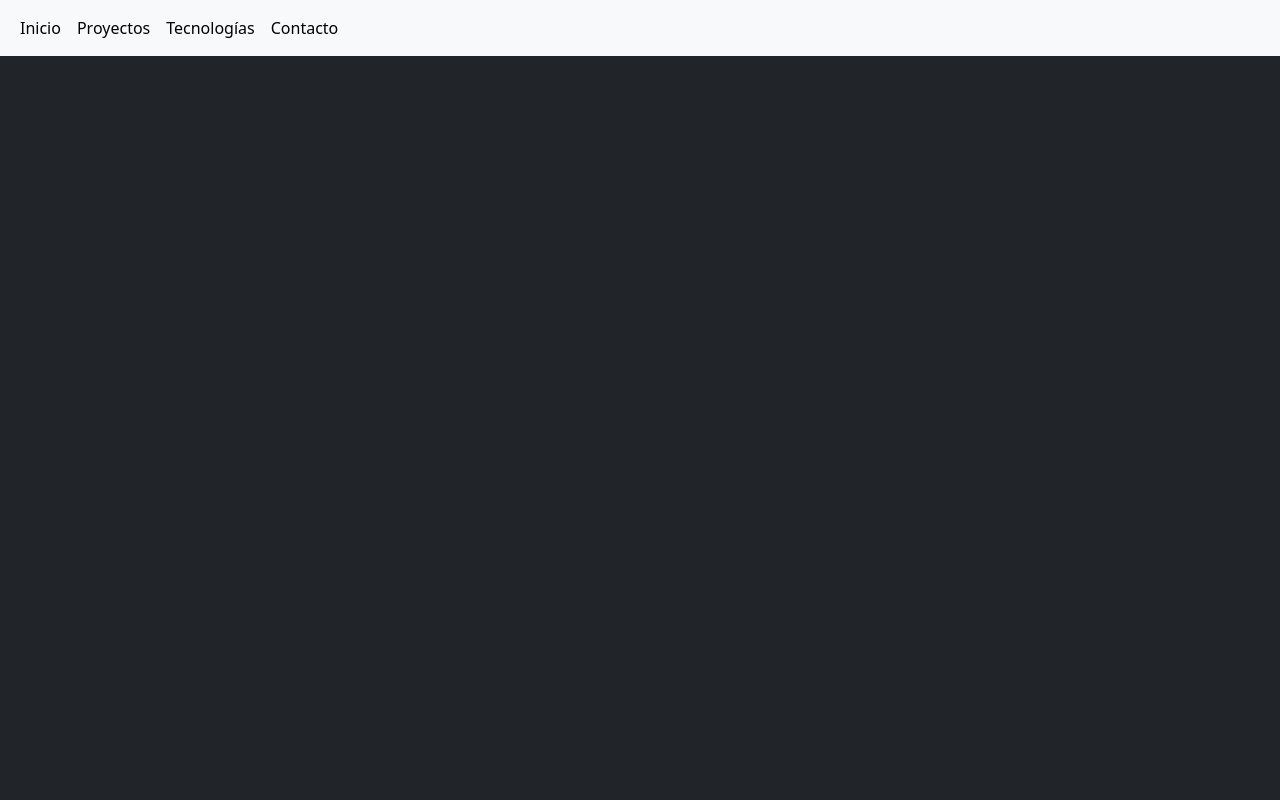
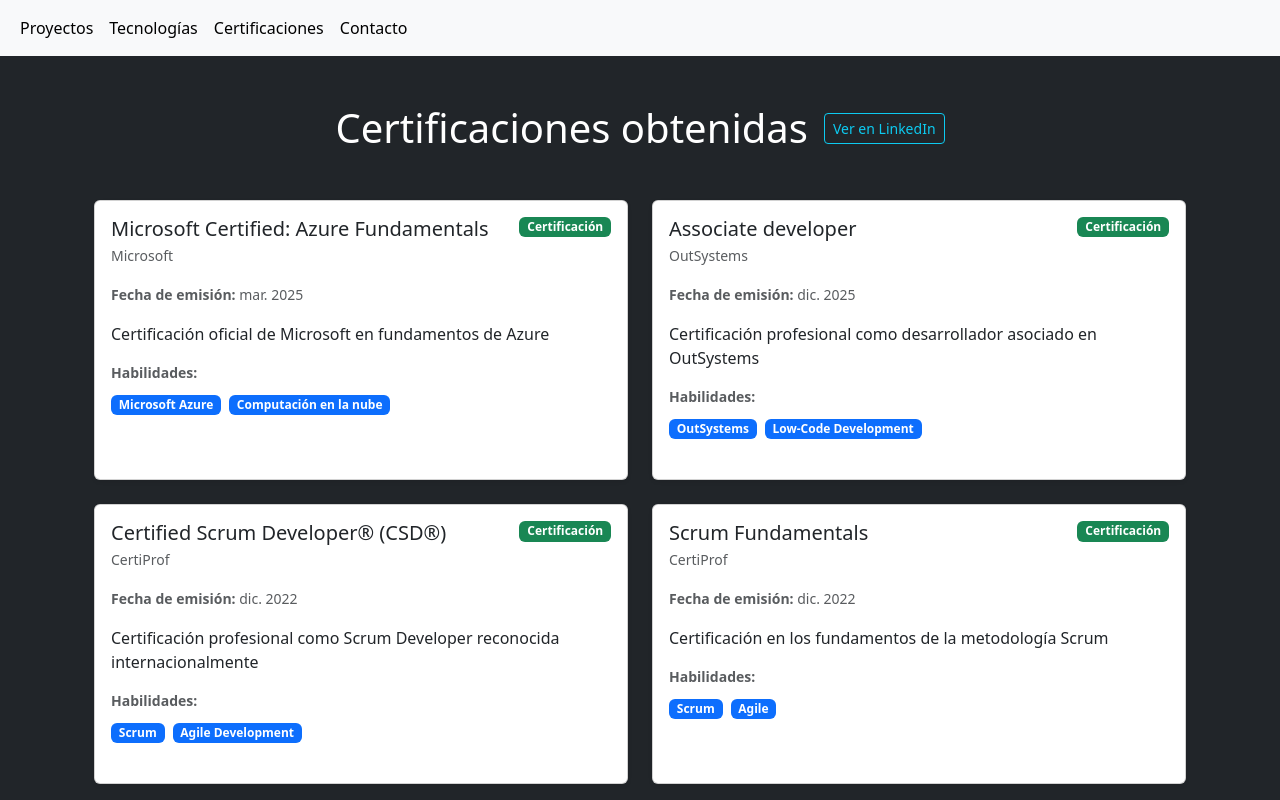
Before and after one commit to DonWirson/Portfolio, an Angular app: page /certificaciones in a window 1280 px wide. Before the commit this address led to /. Shown: the top 800 px of the page. Built offline with nearby package versions, Linux system fonts and the light colour scheme.

Commit message:
Agrega pestaña de certificaciones

```diff
--- a/src/app/app.component.html
+++ b/src/app/app.component.html
@@ -14,13 +14,13 @@
         <div class="collapse navbar-collapse" id="navbarToggler" >
           <ul class="navbar-nav me-auto mb-2 mb-lg-0">
             <li class="nav-item">
-              <a class="nav-link" aria-current="page" routerLink="/">Inicio</a>
-            </li>
-            <li class="nav-item">
               <a class="nav-link" href="#">Proyectos</a>
             </li>
             <li class="nav-item">
               <a class="nav-link" routerLink="/tecnologies">Tecnologías</a>
+            </li>
+            <li class="nav-item">
+              <a class="nav-link" routerLink="/certificaciones">Certificaciones</a>
             </li>
             <li class="nav-item justify-content-end">
               <a class="nav-link" href="#">Contacto</a>
--- a/src/app/app.routes.ts
+++ b/src/app/app.routes.ts
@@ -1,8 +1,10 @@
 import { Routes } from '@angular/router';
 import { LandingComponent } from './features/landing/landing.component';
 import { TecnologiesComponent } from './features/tecnologies/tecnologies.component';
+import { CertificacionesComponent } from './features/certificaciones/certificaciones.component';
 
 export const routes: Routes = [
   { path: '', component: LandingComponent },
   { path: 'tecnologies', component: TecnologiesComponent },
+  { path: 'certificaciones', component: CertificacionesComponent },
 ];
--- /dev/null
+++ b/src/app/features/certificaciones/certificaciones.component.css
@@ -0,0 +1 @@
+/* Certificaciones component styles */
--- /dev/null
+++ b/src/app/features/certificaciones/certificaciones.component.html
@@ -0,0 +1,58 @@
+<div class="container py-5">
+  <div class="d-flex justify-content-center align-items-center gap-3 mb-5">
+    <h1 class="text-white mb-0">Certificaciones obtenidas</h1>
+    <a href="https://www.linkedin.com/in/thomas-williamson-valdes/details/certifications/"
+       target="_blank"
+       rel="noopener noreferrer"
+       class="btn btn-outline-info btn-sm">
+      Ver en LinkedIn
+    </a>
+  </div>
+
+  <div class="container">
+    <!-- Certificaciones y Cursos -->
+    <div class="row justify-content-start">
+      <div *ngIf="certificaciones.length === 0" class="col-md-8 text-center">
+        <p class="text-white">Aún no hay certificaciones agregadas.</p>
+      </div>
+      <div *ngFor="let cert of certificaciones" class="col-lg-6 col-md-6 col-sm-12 mb-4">
+        <div class="card h-100 shadow-sm">
+          <div class="card-body">
+            <div class="d-flex justify-content-between align-items-start mb-3">
+              <div>
+                <h5 class="card-title mb-1">{{cert.title}}</h5>
+                <p class="text-muted small mb-0">{{cert.issuer}}</p>
+              </div>
+              <span class="badge" [class.bg-success]="cert.issuer !== 'Udemy'" [class.bg-info]="cert.issuer === 'Udemy'">
+                {{cert.issuer === 'Udemy' ? 'Curso' : 'Certificación'}}
+              </span>
+            </div>
+
+            <div class="mb-3">
+              <small class="text-muted">
+                <strong>Fecha de emisión:</strong> {{cert.issueDate}}
+              </small>
+              <br *ngIf="cert.expirationDate">
+              <small class="text-muted" *ngIf="cert.expirationDate">
+                <strong>Vencimiento:</strong> {{cert.expirationDate}}
+              </small>
+            </div>
+
+            <p class="card-text" *ngIf="cert.description">{{cert.description}}</p>
+
+            <div *ngIf="cert.skills && cert.skills.length > 0" class="mb-3">
+              <small class="text-muted d-block mb-2"><strong>Habilidades:</strong></small>
+              <span *ngFor="let skill of cert.skills" class="badge bg-primary me-2 mb-2">
+                {{skill}}
+              </span>
+            </div>
+
+            <a *ngIf="cert.credentialUrl" [href]="cert.credentialUrl" target="_blank" rel="noopener noreferrer" class="btn btn-sm btn-primary">
+              Ver Credencial
+            </a>
+          </div>
+        </div>
+      </div>
+    </div>
+  </div>
+</div>
--- /dev/null
+++ b/src/app/features/certificaciones/certificaciones.component.ts
@@ -0,0 +1,119 @@
+import { Component } from '@angular/core';
+import { CommonModule } from '@angular/common';
+
+interface Certificacion {
+  title: string;
+  issuer: string;
+  issueDate: string;
+  expirationDate?: string;
+  credentialId?: string;
+  credentialUrl?: string;
+  description?: string;
+  skills?: string[];
+}
+
+@Component({
+  selector: 'app-certificaciones',
+  standalone: true,
+  imports: [CommonModule],
+  templateUrl: './certificaciones.component.html',
+  styleUrl: './certificaciones.component.css',
+})
+export class CertificacionesComponent {
+  certificaciones: Certificacion[] = [
+    {
+      title: 'Microsoft Certified: Azure Fundamentals',
+      issuer: 'Microsoft',
+      issueDate: 'mar. 2025',
+      credentialId: '381F43EECECFCAB1',
+      description: 'Certificación oficial de Microsoft en fundamentos de Azure',
+      skills: ['Microsoft Azure', 'Computación en la nube']
+    },
+    {
+      title: 'Associate developer',
+      issuer: 'OutSystems',
+      issueDate: 'dic. 2025',
+      description: 'Certificación profesional como desarrollador asociado en OutSystems',
+      skills: ['OutSystems', 'Low-Code Development']
+    },
+    {
+      title: 'Certified Scrum Developer® (CSD®)',
+      issuer: 'CertiProf',
+      issueDate: 'dic. 2022',
+      credentialId: 'TLHZZKHKGG-TMRXSHTQ-RHSHDTFLRH',
+      description: 'Certificación profesional como Scrum Developer reconocida internacionalmente',
+      skills: ['Scrum', 'Agile Development']
+    },
+    {
+      title: 'Scrum Fundamentals',
+      issuer: 'CertiProf',
+      issueDate: 'dic. 2022',
+      credentialId: '82113971',
+      description: 'Certificación en los fundamentos de la metodología Scrum',
+      skills: ['Scrum', 'Agile']
+    },
+    {
+      title: 'EFSET English certificate 67/100 (C1 Advanced)',
+      issuer: 'EF SET',
+      issueDate: 'oct. 2024',
+      description: 'Certificación de dominio de inglés a nivel avanzado C1',
+      skills: ['Inglés']
+    },
+    {
+      title: 'Fundamentos de kubernetes',
+      issuer: 'Udemy',
+      issueDate: 'dic. 2025',
+      credentialId: 'UC-a59007d9-c8c7-449d-9913-8c84ffd53fce',
+      description: 'Curso completo sobre los fundamentos de Kubernetes',
+      skills: ['Kubernetes', 'Container Orchestration']
+    },
+    {
+      title: 'Curso ASP.Net Core Web Api',
+      issuer: 'Udemy',
+      issueDate: 'ene. 2025',
+      credentialId: 'UC-1371b900-df43-477f-ab56-76aca4255a1f',
+      description: 'Curso especializado en desarrollo de Web APIs con ASP.NET Core',
+      skills: ['ASP.NET Web API', 'Desarrollo web back end', '.NET Core']
+    },
+    {
+      title: 'Curso Dart',
+      issuer: 'Udemy',
+      issueDate: 'sept. 2024',
+      credentialId: 'UC-6a532fbb-5c25-4a24-84fc-ea8c6f27c3a7',
+      description: 'Curso completo del lenguaje de programación Dart',
+      skills: ['Dart']
+    },
+    {
+      title: 'Curso iOS y Swift',
+      issuer: 'Udemy',
+      issueDate: 'sept. 2024',
+      credentialId: 'UC-19fd5728-2a6c-49fc-9eb0-f1d36ad96c4a',
+      description: 'Curso completo de desarrollo iOS con Swift',
+      skills: ['Desarrollo de iOS', 'Swift']
+    },
+    {
+      title: 'Curso Principios SOLID y Clean Code',
+      issuer: 'Udemy',
+      issueDate: 'ago. 2024',
+      credentialId: 'UC-87e980f1-daed-4829-8648-fc23198133f9',
+      description: 'Curso sobre principios SOLID y prácticas de código limpio',
+      skills: ['Principios SOLID', 'Clean code']
+    },
+    {
+      title: 'Certificado curso React Native',
+      issuer: 'Udemy',
+      issueDate: 'jul. 2024',
+      credentialId: 'UC-8e8b4473-fOe9-478f-b044-7e8f2207651a',
+      description: 'Certificación en desarrollo de aplicaciones móviles con React Native',
+      skills: ['React Native']
+    },
+    {
+      title: 'Curso Typescript',
+      issuer: 'Udemy',
+      issueDate: 'jul. 2024',
+      credentialId: 'UC-1e0ab3c2-807c-45a4-8074-5c298a0c30d2',
+      description: 'Curso completo del lenguaje de programación TypeScript',
+      skills: ['TypeScript']
+    }
+  ];
+}
--- a/src/app/features/landing/landing.component.html
+++ b/src/app/features/landing/landing.component.html
@@ -4,9 +4,9 @@
    </div>
 </div>
   <div class="container">
-    <div class="d-flex justify-content-center text-light" >
-      <h2>Thomas Williamson </h2>
-      <h5 class="text-success">FullStack Developer</h5>
+    <div class="d-flex justify-content-center text-light align-items-center gap-3" >
+      <h2 class="mb-0">Thomas Williamson</h2>
+      <h2 class="text-success mb-0">FullStack Developer</h2>
    </div>
   </div>
   <div class="container">
```
Also changed, not shown: 1 other file (tests, documents, lock files or other folders).
